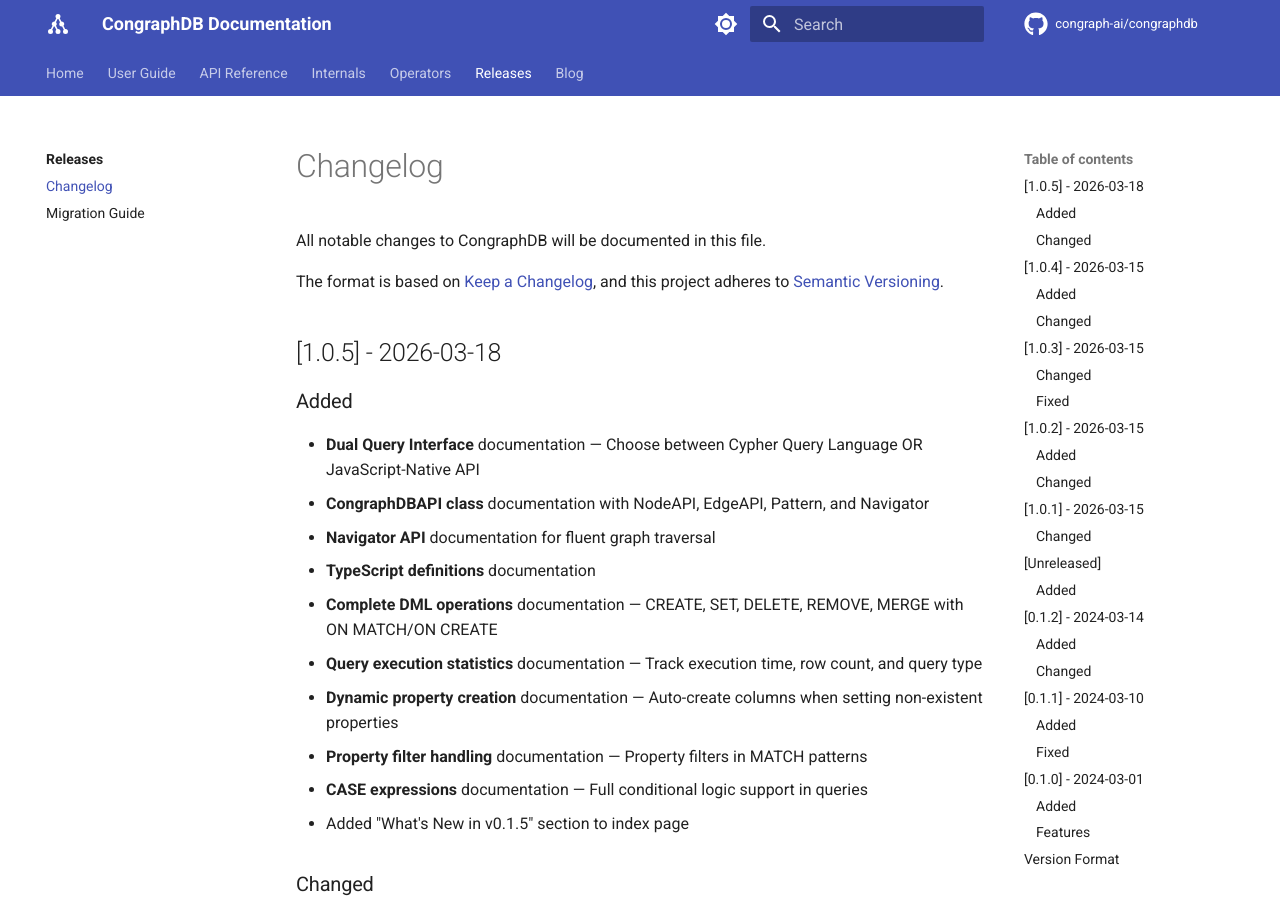
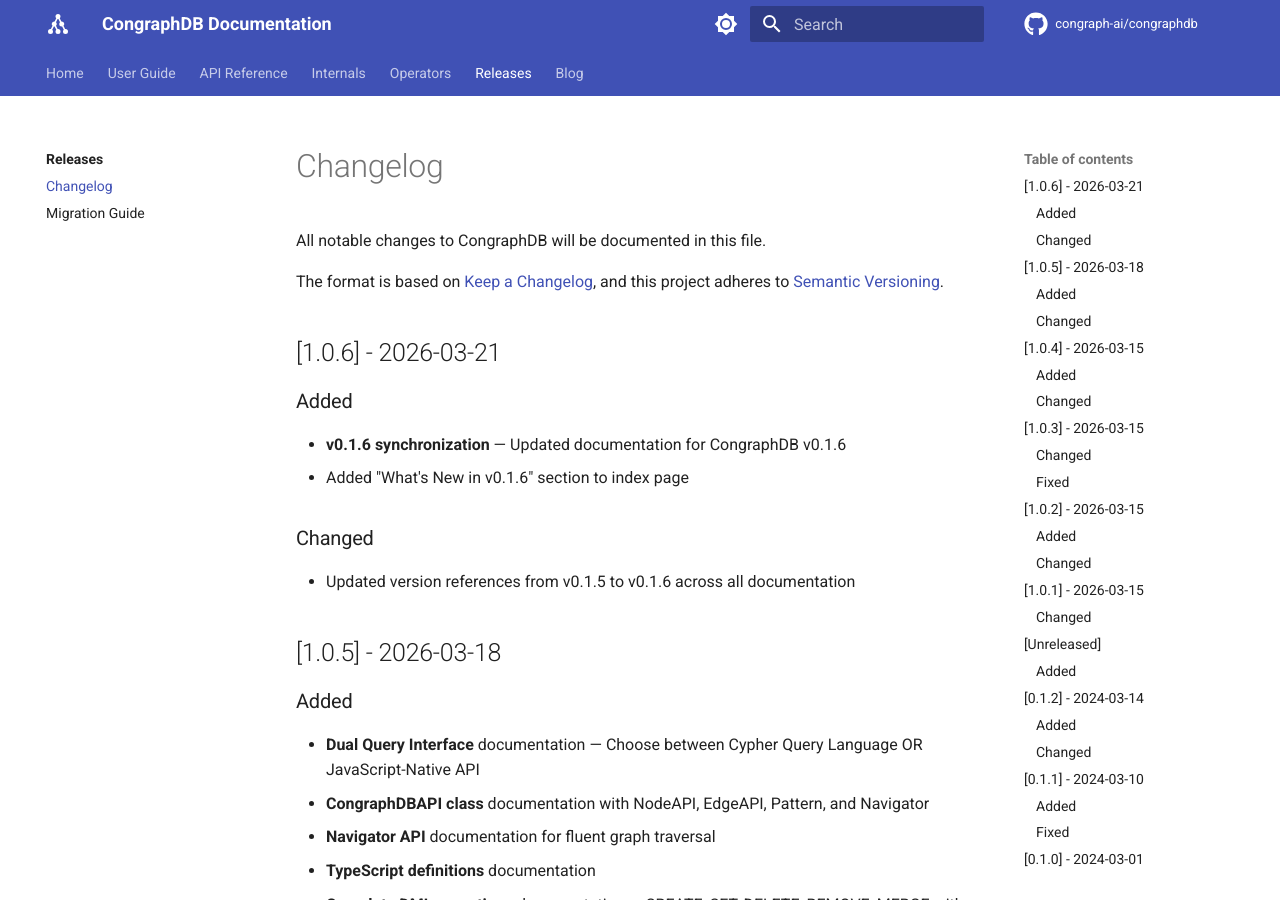
Before and after one commit to congraph-ai/congraphdb-docs, an MkDocs documentation site: the page built from docs/releases/changelog.md, in a window 1280 px wide and 900 px high. Built offline with MkDocs 1.6.1 and Material for MkDocs 9.7.7, drawn with Linux system fonts in a browser that asks for light colours; comment, search, counter and statistics services are not loaded; the version menu is left out.

Commit message:
update: from v0.1.5 to v0.1.6

````diff
--- a/docs/guide/migrating-from-neo4j.md
+++ b/docs/guide/migrating-from-neo4j.md
@@ -264,7 +264,7 @@ CongraphDB supports most commonly used Cypher features:
 | CASE expressions | ✅ | WHEN/THEN/ELSE |
 | Regex matching | ✅ | =~ operator |
 
-### Unsupported Features (as of v0.1.5)
+### Unsupported Features (as of v0.1.6)
 
 | Feature | Status | Alternative |
 |---------|--------|-------------|
@@ -308,7 +308,7 @@ const result = await session.run(`
 
 #### CongraphDB
 ```javascript
-// Note: Parameters not yet supported in v0.1.5
+// Note: Parameters not yet supported in v0.1.6
 // Use string interpolation or the JavaScript API
 const result = await conn.query(`
   MATCH (u:User {name: 'Alice'}) RETURN u
--- a/docs/releases/changelog.md
+++ b/docs/releases/changelog.md
@@ -4,6 +4,15 @@ All notable changes to CongraphDB will be documented in this file.
 
 The format is based on [Keep a Changelog](https://keepachangelog.com/en/1.0.0/),
 and this project adheres to [Semantic Versioning](https://semver.org/spec/v2.0.0.html).
+
+## [1.0.6] - 2026-03-21
+
+### Added
+- **v0.1.6 synchronization** — Updated documentation for CongraphDB v0.1.6
+- Added "What's New in v0.1.6" section to index page
+
+### Changed
+- Updated version references from v0.1.5 to v0.1.6 across all documentation
 
 ## [1.0.5] - 2026-03-18
 
````
Also changed, not shown: docs/index.md (+1 -1 lines).
